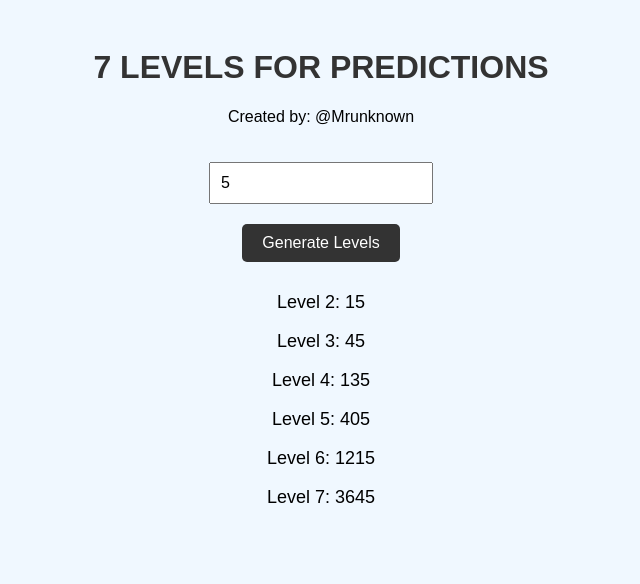
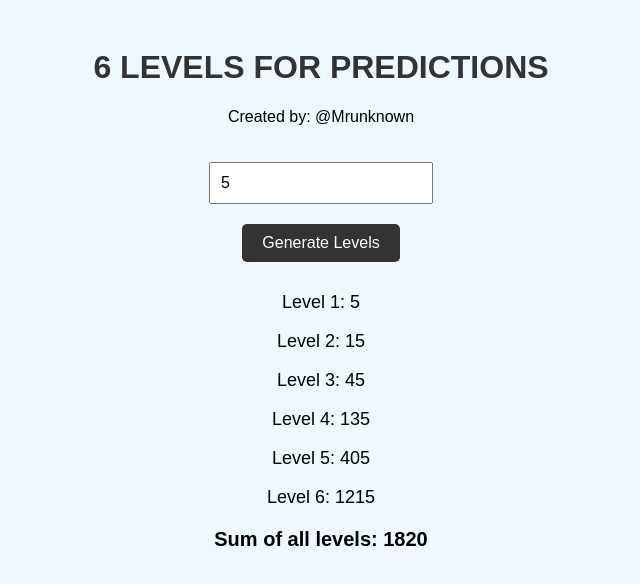
Before and after one commit to rahilmulani025/Prediction01, a plain HTML site: page index.html in a window 1280 px wide. Both pictures are taken after typing "5" into the empty fields and a click on the button "Generate Levels". Shown: the whole page, without its empty margins (319-959 px from the left). Drawn offline with Linux system fonts and the light colour scheme.

Commit message:
Update index.html

```diff
--- a/index.html
+++ b/index.html
@@ -3,7 +3,7 @@
 <head>
     <meta charset="UTF-8">
     <meta name="viewport" content="width=device-width, initial-scale=1.0">
-    <title>7 Levels for Predictions</title>
+    <title>6 Levels for Predictions</title>
     <style>
         body {
             background-color: #f0f8ff; /* Light blue background color */
@@ -38,11 +38,17 @@
             margin-top: 30px;
             font-size: 18px;
         }
+
+        .sum {
+            margin-top: 20px;
+            font-weight: bold;
+            font-size: 20px;
+        }
     </style>
 </head>
 <body>
 
-    <h1>7 LEVELS FOR PREDICTIONS</h1>
+    <h1>6 LEVELS FOR PREDICTIONS</h1>
     <p>Created by: @Mrunknown</p>
 
     <input type="number" id="level1" placeholder="Enter Level 1">
@@ -50,23 +56,34 @@
     <button onclick="generateLevels()">Generate Levels</button>
 
     <div class="output" id="output"></div>
+    <div class="sum" id="sum"></div> <!-- To display the sum -->
 
     <script>
         function generateLevels() {
             let number = parseInt(document.getElementById('level1').value);
             let output = document.getElementById('output');
+            let sumOutput = document.getElementById('sum');
             output.innerHTML = '';  // Clear previous results
+            sumOutput.innerHTML = '';  // Clear previous sum
 
             if (isNaN(number)) {
                 output.innerHTML = "Please enter a valid number.";
                 return;
             }
 
-            // Loop to calculate and display the next 6 levels
-            for (let i = 0; i < 6; i++) {
+            let sum = number;  // Initialize sum with the input number
+
+            output.innerHTML += `<p>Level 1: ${number}</p>`;  // Display initial level
+
+            // Loop to calculate and display the next 5 levels
+            for (let i = 0; i < 5; i++) {
                 number *= 3;
                 output.innerHTML += `<p>Level ${i + 2}: ${number}</p>`;
+                sum += number;  // Add the result to the sum
             }
+
+            // Display the final sum
+            sumOutput.innerHTML = `Sum of all levels: ${sum}`;
         }
     </script>
 
```
